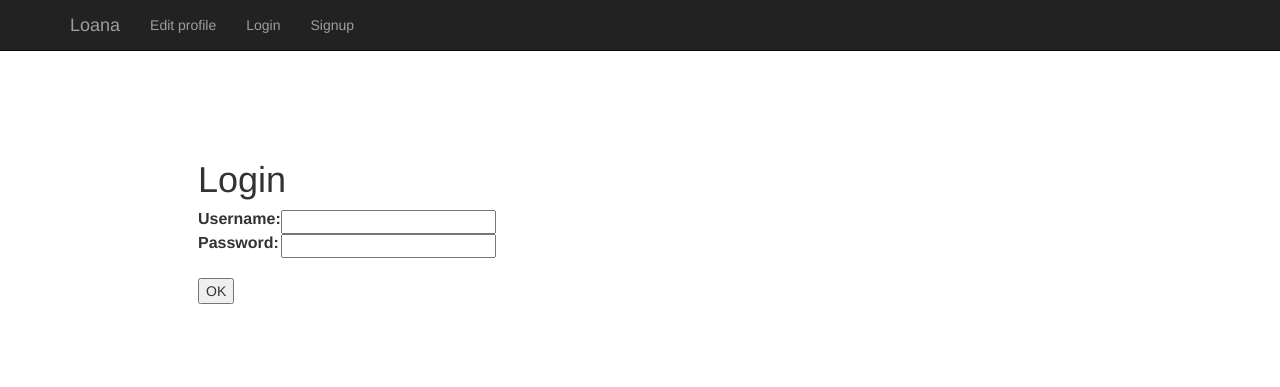
After one commit to mirri66/generic, a Django app: template puzzles/templates/puzzles/login.html in a window 1280 px wide. The commit adds this page. Shown: the top 387 px of the page. Run offline with Django 3.2, Linux system fonts and the light colour scheme; the template is opened without the code that fills it, so the values that code supplies are empty; some libraries are stand-ins or nearby versions.

Commit message:
working signup

```diff
--- a/puzzles/admin.py
+++ b/puzzles/admin.py
@@ -13,5 +13,4 @@ class QuestionAdmin(admin.ModelAdmin):
     ]
     inlines = [AnswerInline]
 
-
 admin.site.register(Question, QuestionAdmin)
--- /dev/null
+++ b/puzzles/static/puzzles/css/style.css
@@ -0,0 +1,10 @@
+li a {
+    color: green;
+}
+#base-container {
+  margin-top: 5em;
+  padding: 5em;
+  margin-left: auto;
+  margin-right: auto;
+  width: 80%;
+}
--- a/puzzles/templates/puzzles/base.html
+++ b/puzzles/templates/puzzles/base.html
@@ -6,7 +6,18 @@
 <script src="https://cdnjs.cloudflare.com/ajax/libs/jquery/2.1.4/jquery.min.js" charset="utf-8"></script>
 <script src="https://cdnjs.cloudflare.com/ajax/libs/jqueryui/1.11.4/jquery-ui.js" charset="utf-8"></script>
 <nav class="navbar navbar-inverse navbar-fixed-top">
-  <h1>Loana</h1>
+     <div class="container">
+        <div class="navbar-header">
+          <a class="navbar-brand" href="/">Loana</a>
+        </div>
+        <div id="navbar" class="navbar-collapse collapse">
+          <ul class="nav navbar-nav">
+            <li><a href="/edit">Edit profile</a></li>
+            <li><a href="/login">Login</a></li>
+            <li><a href="/signup">Signup</a></li>
+          </ul>
+        </div><!--/.nav-collapse -->
+      </div>
 </nav>
 <div id='base-container'>
   {% block content %}(no content){% endblock %}
--- /dev/null
+++ b/puzzles/templates/puzzles/login.html
@@ -0,0 +1,18 @@
+{% extends 'puzzles/base.html' %}
+{% block content %}
+<h1>Login</h1>
+<form action="/postlogin/" method="post">
+    <table>
+    <tr>
+      <td><label for="username">Username: </label></td>
+      <td><input id="username" type="text" name="username" value=""></td>
+    </tr>
+    <tr>
+      <td><label for="username">Password: </label></td>
+      <td><input id="password" type="password" name="password" value=""></td>
+    </tr>
+    </table>
+    <br>
+    <input type="submit" value="OK">
+</form>
+{% endblock %}
--- /dev/null
+++ b/puzzles/templates/puzzles/profile.html
@@ -0,0 +1,4 @@
+{% extends 'puzzles/base.html' %}
+{% block content %}
+  {{user}}
+{% endblock %}
--- a/puzzles/urls.py
+++ b/puzzles/urls.py
@@ -5,4 +5,7 @@ from . import views
 urlpatterns = [
     url(r'^$', views.index, name='index'),
     url(r'^puzzles/(?P<question_id>[0-9]+)/$', views.detail, name='detail'),
+    url(r'^users/(?P<user_id>[0-9]+)/$', views.profile, name='profile'),
+    url(r'^login$', views.login, name='login'),
+    url(r'^signup$', views.signup, name='signup'),
 ]
```
Also changed, not shown: puzzles/forms.py (added, +16 -0 lines), puzzles/models.py (+15 -0 lines), puzzles/static/puzzles/style.css (deleted, +0 -7 lines), puzzles/templates/puzzles/signup.html (added, +24 -0 lines), puzzles/views.py (+64 -2 lines), db.sqlite3, puzzles/migrations/0002_userprofile.py (added).
